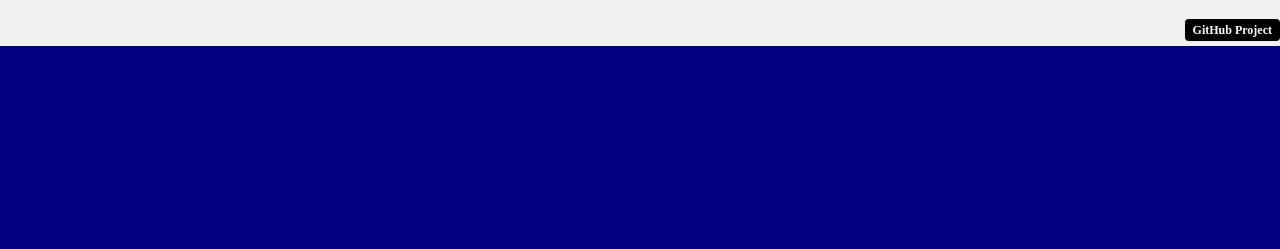
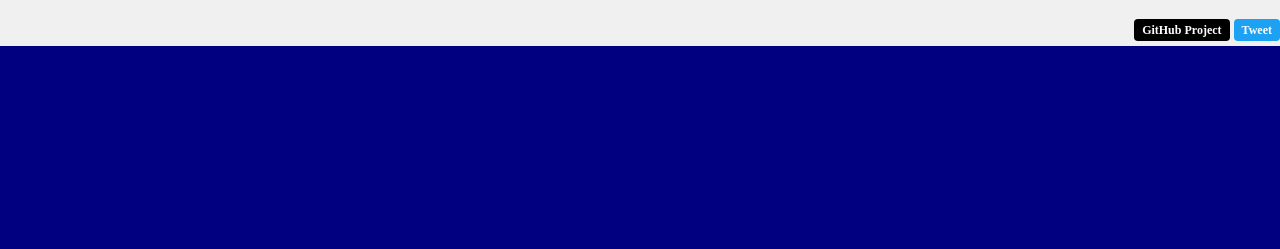
Before and after one commit to heading-image-maker/heading-image-maker.github.io, a website built with webpack: page docs/index.html in a window 1280 px wide. Shown: the top 249 px of the page. Built offline with nearby package versions, Linux system fonts and the light colour scheme.

Commit message:
feat: twitterリンク

```diff
--- a/docs/index.html
+++ b/docs/index.html
@@ -18,6 +18,7 @@
     <header>
       <ul id="links">
         <li class="github"><a href="https://github.com/fukuchiharuki/heading-image-maker/">GitHub Project</a></li>
+        <li class="twitter"><a href="https://twitter.com/intent/tweet?url=https://fukuchiharuki.me/heading-image-maker/&amp;via=fukuchiharuki&amp;text=A+tool+that+makes+a+heading+image+and+saves+it+in+a+file.+%7C+%E8%A6%8B%E5%87%BA%E3%81%97%E7%94%BB%E5%83%8F%E3%82%92%E4%BD%9C%E3%81%A3%E3%81%A6%E3%83%95%E3%82%A1%E3%82%A4%E3%83%AB%E3%81%AB%E4%BF%9D%E5%AD%98%E3%81%99%E3%82%8B%E3%80%81%E3%81%9D%E3%82%8C%E3%81%A0%E3%81%91%E3%81%AE%E3%83%84%E3%83%BC%E3%83%AB%E3%80%82">Tweet</a></li>
       </ul>
     </header>
 
```
